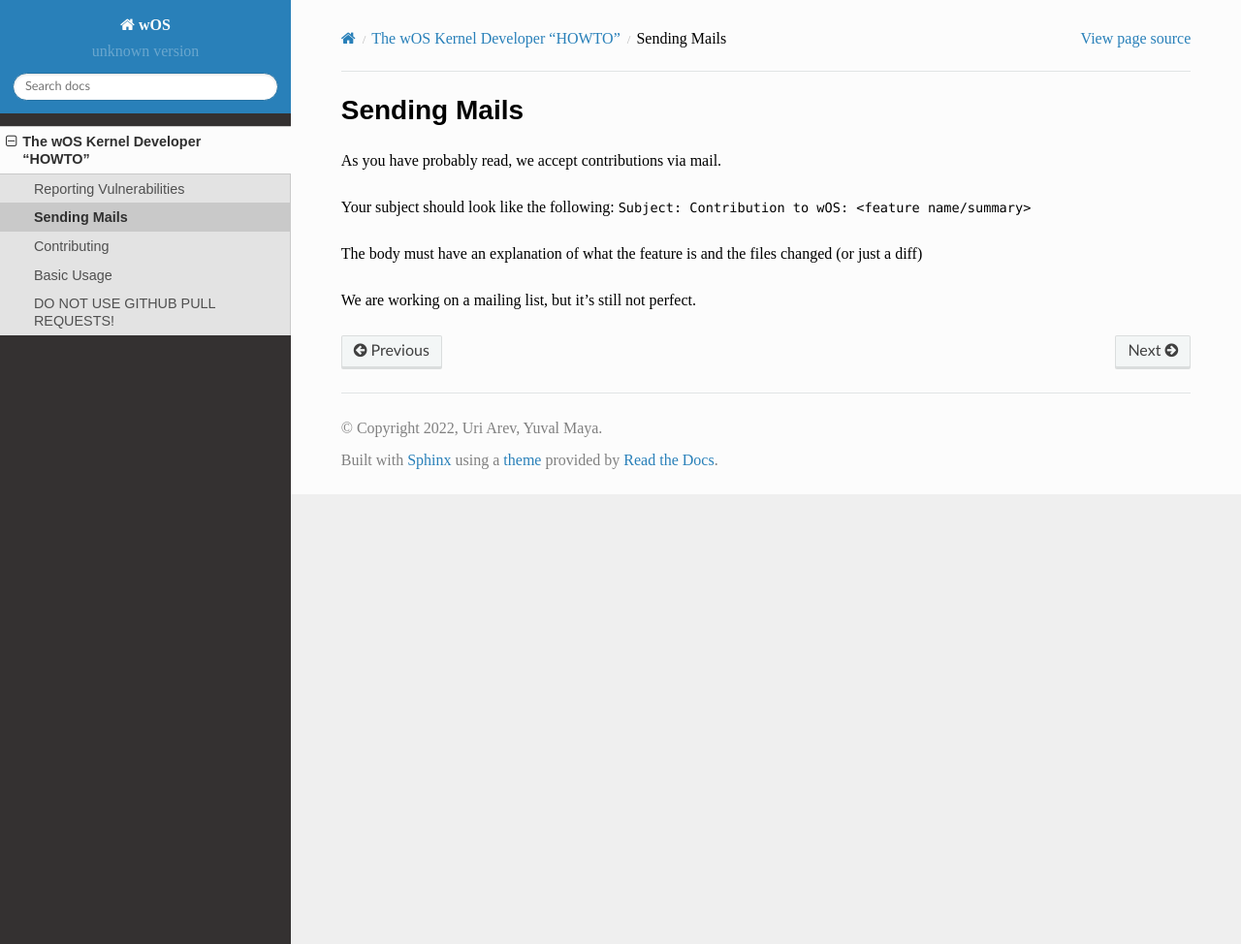
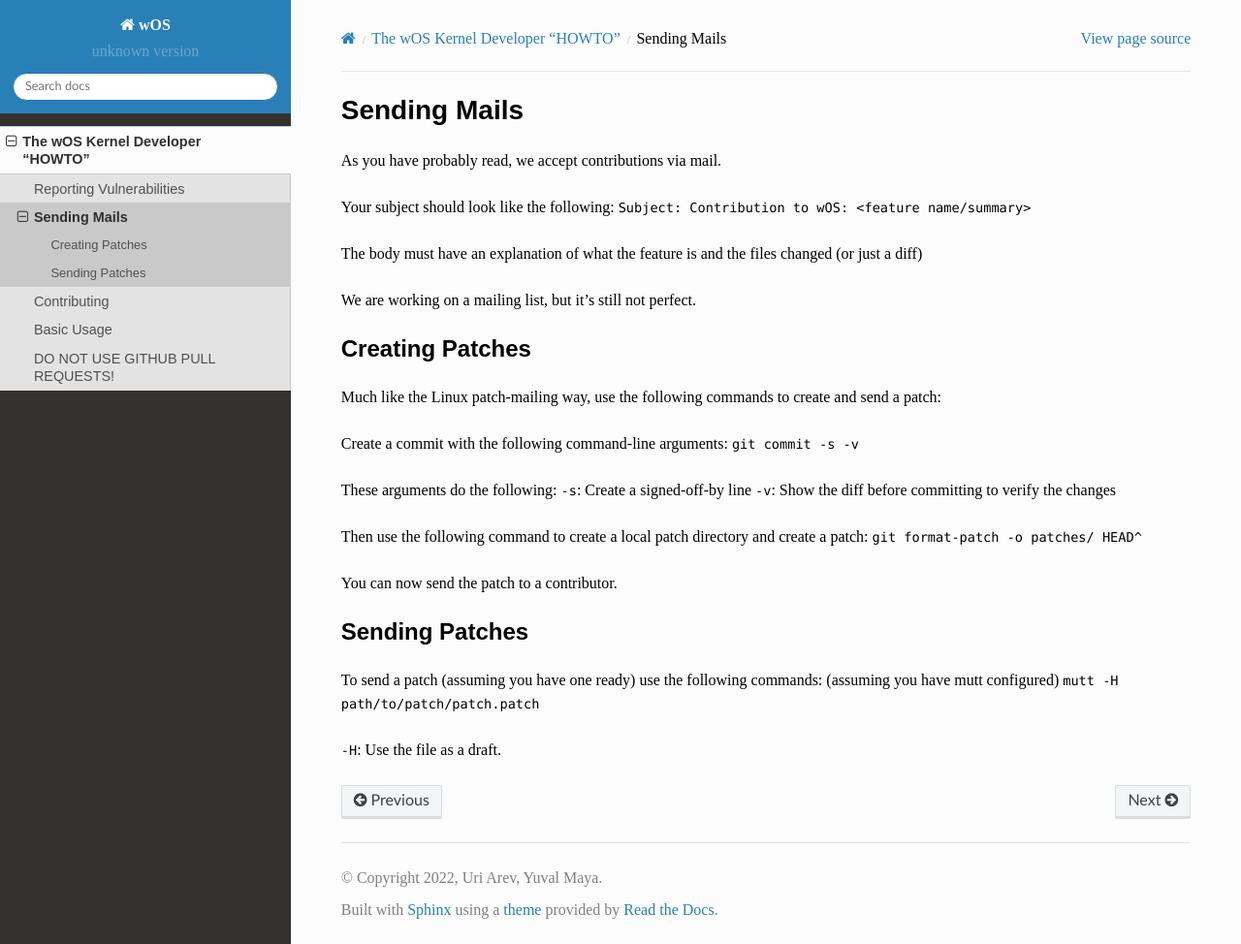
Before and after one commit to wantyapps/wOS, a Sphinx documentation site: the page built from Documentation/HOWTO/sending-mails.rst, in a window 1280 px wide and 974 px high. Shown: the whole window at 97% size. Built offline with Sphinx 7.4.7 and the Read the Docs theme 2.0.0, drawn with Linux system fonts in a browser that asks for light colours.

Commit message:
Add patch sending docs

```diff
--- a/Documentation/HOWTO/sending-mails.rst
+++ b/Documentation/HOWTO/sending-mails.rst
@@ -9,3 +9,30 @@ The body must have an explanation of what the feature is and
 the files changed (or just a diff)
 
 We are working on a mailing list, but it's still not perfect.
+
+Creating Patches
+----------------
+Much like the Linux patch-mailing way, use the following commands to
+create and send a patch:
+
+Create a commit with the following command-line arguments:
+``git commit -s -v``
+
+These arguments do the following:
+``-s``: Create a signed-off-by line
+``-v``: Show the diff before committing to verify the changes
+
+Then use the following command to create a local patch directory
+and create a patch:
+``git format-patch -o patches/ HEAD^``
+
+You can now send the patch to a contributor.
+
+Sending Patches
+---------------
+To send a patch (assuming you have one ready) use the
+following commands:
+(assuming you have mutt configured)
+``mutt -H path/to/patch/patch.patch``
+
+``-H``: Use the file as a draft.
```
